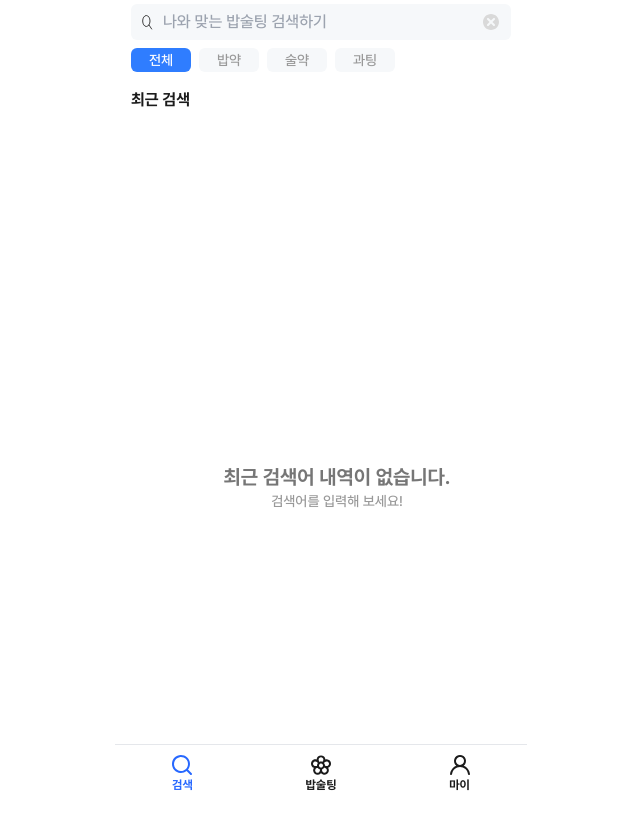
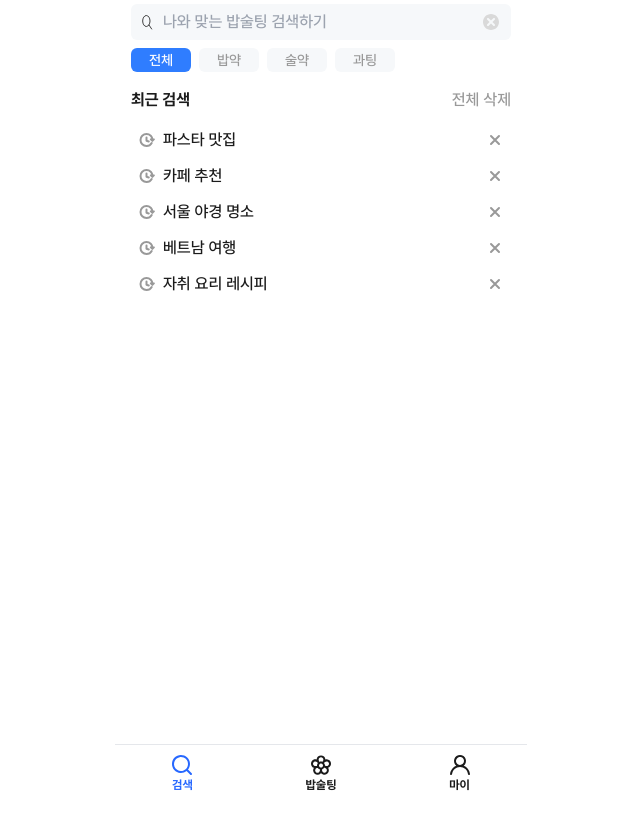
Before and after one commit to BobSoolTing/Bob-Sool-Ting-FE, a Next.js app: page /search in a window 1280 px wide. Shown: the top 830 px of the page, without its empty margins (319-959 px from the left). After the commit the page ends 800 px from the top, so only its background shows below. Built offline with nearby package versions, Linux system fonts and the light colour scheme.

Commit message:
📝 Update : 검색, 카테고리 및 최근 검색어 컴포넌트 분리 및 적용

```diff
--- a/src/pages/search/index.tsx
+++ b/src/pages/search/index.tsx
@@ -2,12 +2,12 @@ import React, { useState, useEffect } from 'react';
 import { ReactNode } from 'react';
 import { useRouter } from 'next/router';
 import BottomBar from '@/components/shared/bst/BottomBar';
-import { SearchBarIcon, ClearIcon, ClockIcon, SearchCloseIcon } from '@/assets/icons/SvgIcon';
+import SearchBar from '@/components/shared/search/SearchBar';
+import RecentSearches from '@/components/shared/search/RecentSearches';
 
 export default function SearchPage() {
-  const [searchTerm, setSearchTerm] = useState('');
-  const [recentSearches, setRecentSearches] = useState<string[]>([]);
-
+  const [searchTerm, setSearchTerm] = useState<string>('');
+  const [recentSearches, setRecentSearches] = useState<string[]>(['파스타 맛집', '카페 추천', '서울 야경 명소', '베트남 여행', '자취 요리 레시피']);
   const [selectedCategory, setSelectedCategory] = useState<string>('전체');
 
   const router = useRouter();
@@ -15,115 +15,55 @@ export default function SearchPage() {
 
   useEffect(() => {
     if (query) {
-      setSearchTerm(Array.isArray(query) ? query[0] : query);
+      setSearchTerm(Array.isArray(query) ? query[0] : (query as string));
     }
   }, [query]);
 
-  const handleSearch = (term = searchTerm) => {
+  const handleSearch = (term: string = searchTerm): void => {
     if (!term.trim()) return;
 
     setRecentSearches((prev) => [term, ...prev.filter((item) => item !== term)]);
 
-    // 검색 페이지로 이동
+    // 검색 결과 페이지로 이동하면서 검색어와 카테고리 전달
     router.push(`/search/searchresultpage?query=${encodeURIComponent(term)}&category=${encodeURIComponent(selectedCategory)}`);
   };
 
-  const handleDeleteSearch = (index: number) => {
+  const handleDeleteSearch = (index: number): void => {
     setRecentSearches((prev) => prev.filter((_, i) => i !== index));
   };
 
-  const handleClearAll = () => {
+  const handleClearAll = (): void => {
     setRecentSearches([]);
   };
 
-  // 카테고리 클릭 시 변경
-  const handleCategoryClick = (category: string) => {
+  // 카테고리 클릭 핸들러
+  const handleCategoryClick = (category: string): void => {
     setSelectedCategory(category);
   };
 
-  const handleRecentSearchClick = (search: string) => {
+  const handleRecentSearchClick = (search: string): void => {
     setSearchTerm(search); // 입력창에 검색어 설정
     handleSearch(search); // 검색 실행
   };
 
   return (
     <div className=''>
-      {/* 검색 바 */}
-      <div className='flex w-[380px] h-9 rounded-md items-center gap-2 text-base text-[#999] bg-[#f6f8fa] mt-1 mx-4 px-2'>
-        <SearchBarIcon />
-        <input
-          type='text'
-          className='bg-transparent outline-none text-[#1b1b1b] flex-grow'
-          placeholder={searchTerm || '나와 맞는 밥술팅 검색하기'}
-          value={searchTerm}
-          onChange={(e) => setSearchTerm(e.target.value)}
-          onKeyDown={(e) => e.key === 'Enter' && handleSearch()}
-        />
-        <span className='ml-auto cursor-pointer' onClick={() => handleSearch()}>
-          <ClearIcon />
-        </span>
-      </div>
+      {/* 개선된 SearchBar 컴포넌트 사용 */}
+      <SearchBar
+        isSearchPage={true}
+        onSearch={handleSearch}
+        initialSearchTerm={searchTerm}
+        selectedCategory={selectedCategory}
+        onCategoryChange={handleCategoryClick}
+        showCategories={true}
+      />
 
-      {/* 카테고리 필터 */}
-      <div className='flex w-[264px] h-6 mx-4 mt-2 mb-4 gap-2'>
-        {['전체', '밥약', '술약', '과팅'].map((category) => (
-          <div
-            key={category}
-            onClick={() => handleCategoryClick(category)}
-            className={`w-[60px] h-6 rounded-md flex items-center justify-center cursor-pointer transition-colors ${
-              selectedCategory === category ? 'bg-[#2f7dff] text-white' : 'bg-[#f6f8fa] text-[#999]'
-            }`}
-          >
-            <p className='text-sm text-center'>{category}</p>
-          </div>
-        ))}
-      </div>
-
-      {/* 최근 검색 */}
-      <div className='w-[412px] h-auto relative overflow-hidden'>
-        {/* 제목 & 전체 삭제 버튼 (검색 기록이 있을 때만 보임) */}
-        <div className='w-[380px] flex justify-between mx-4'>
-          <p className='text-base font-bold text-[#1b1b1b]'>최근 검색</p>
-          {recentSearches.length > 0 && (
-            <p className='text-base text-[#999] cursor-pointer' onClick={handleClearAll}>
-              전체 삭제
-            </p>
-          )}
-        </div>
-
-        {/* 검색 기록이 없을 경우 메시지 출력 */}
-        {recentSearches.length === 0 ? (
-          <div className='w-full h-[750px] flex flex-col justify-center items-center py-8 mx-4'>
-            <p className='text-xl font-bold text-[#767676]'>최근 검색어 내역이 없습니다.</p>
-            <p className='text-sm text-[#999]'>검색어를 입력해 보세요!</p>
-          </div>
-        ) : (
-          // 최근 검색 리스트 (검색 기록이 있을 경우만 보임)
-          <div className='w-[380px] max-h-[750px] overflow-y-scroll py-2 px-2 mx-4 scrollbar-hidden'>
-            {recentSearches.map((search, index) => (
-              <div
-                key={index}
-                className='w-[364px] h-8 flex items-center justify-between my-1 cursor-pointer'
-                onClick={() => handleRecentSearchClick(search)}
-              >
-                <div className='flex items-center'>
-                  <ClockIcon />
-                  <span className='text-base text-[#1b1b1b] ml-2'>{search}</span>
-                </div>
-                <span
-                  className='cursor-pointer'
-                  onClick={(e) => {
-                    e.stopPropagation();
-                    handleDeleteSearch(index);
-                  }}
-                >
-                  <SearchCloseIcon />
-                </span>
-              </div>
-            ))}
-          </div>
-        )}
-      </div>
+      <RecentSearches
+        recentSearches={recentSearches}
+        onSearchClick={handleRecentSearchClick}
+        onDeleteSearch={handleDeleteSearch}
+        onClearAll={handleClearAll}
+      />
     </div>
   );
 }
```
